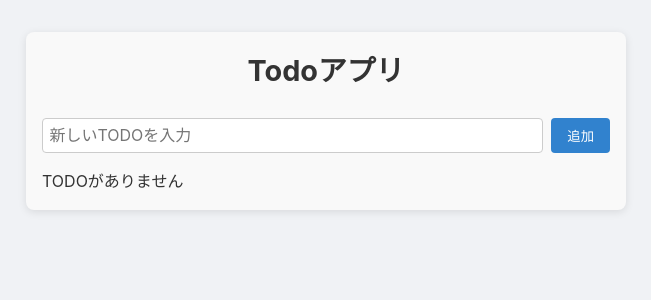
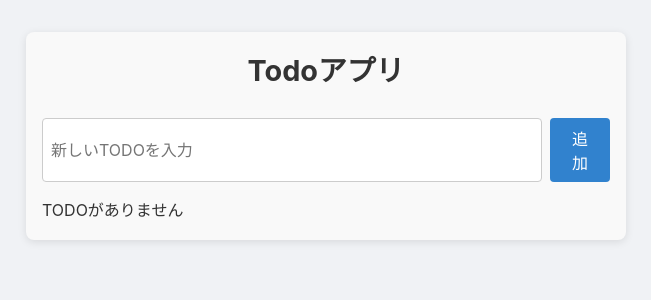
Before and after one commit to GitHubYucky/ReactTDDDTemplate, a React (Vite) app: page / in a window 1280 px wide. Shown: the top 300 px of the page, without its empty margins (314-965 px from the left). Built offline with nearby package versions, Linux system fonts and the light colour scheme.

Commit message:
module単位のCSS Componentを分けた

```diff
--- /dev/null
+++ b/src/components/button/button.module.css
@@ -0,0 +1,29 @@
+.button {
+    padding: 0.5rem 1rem;
+    border-radius: 4px;
+    font-size: 1rem;
+    border: none;
+    cursor: pointer;
+    color: white;
+  }
+
+  .primary {
+    background-color: #3182ce;
+  }
+  .primary:hover {
+    background-color: #2b6cb0;
+  }
+
+  .secondary {
+    background-color: #718096;
+  }
+  .secondary:hover {
+    background-color: #4a5568;
+  }
+
+  .danger {
+    background-color: #e53e3e;
+  }
+  .danger:hover {
+    background-color: #c53030;
+  }
--- /dev/null
+++ b/src/components/button/button.tsx
@@ -0,0 +1,16 @@
+import type { ButtonHTMLAttributes } from "react";
+import styles from "./button.module.css";
+
+type Variant = "primary" | "secondary" | "danger";
+
+type Props = ButtonHTMLAttributes<HTMLButtonElement> & {
+  variant?: Variant;
+};
+
+export const Button = ({ children, variant = "primary", ...props }: Props) => {
+  return (
+    <button className={`${styles.button} ${styles[variant]}`} {...props}>
+      {children}
+    </button>
+  );
+};
--- /dev/null
+++ b/src/components/input/input.module.css
@@ -0,0 +1,7 @@
+.input {
+    padding: 0.5rem;
+    font-size: 1rem;
+    border: 1px solid #ccc;
+    border-radius: 4px;
+    width: 100%;
+  }
--- /dev/null
+++ b/src/components/input/input.tsx
@@ -0,0 +1,8 @@
+import type { InputHTMLAttributes } from "react";
+import styles from "./Input.module.css";
+
+type Props = InputHTMLAttributes<HTMLInputElement>;
+
+export const Input = (props: Props) => {
+  return <input className={styles.input} {...props} />;
+};
--- a/src/features/todo/components/Todo.module.css
+++ b/src/features/todo/components/Todo.module.css
@@ -1,22 +1,20 @@
-/* Todo.module.css */
+.actions {
+  display: flex;
+  gap: 0.5rem; /* ボタン間のスペース */
+  align-items: center; /* 高さを揃える */
+  margin-top: 0.5rem;
+}
+
 .todo {
-    margin-bottom: 1rem;
-    padding: 0.5rem;
-    border: 1px solid #ccc;
-    border-radius: 6px;
-  }
+  display: flex;
+  justify-content: space-between;
+  align-items: center;
+  padding: 0.75rem;
+  border: 1px solid #ccc;
+  border-radius: 6px;
+  margin-bottom: 0.5rem;
+}
 
-  .todoText {
-    margin-right: 1rem;
-    cursor: pointer;
-  }
-
-  .done {
-    text-decoration: line-through;
-  }
-
-  .actions {
-    display: flex;
-    gap: 0.5rem;
-    margin-top: 0.5rem;
-  }
+.todoText {
+  flex: 1;
+}
--- a/src/features/todo/components/Todo.tsx
+++ b/src/features/todo/components/Todo.tsx
@@ -2,6 +2,8 @@
 import { useState } from "react";
 import type { Todo as TodoType } from "../types/todo";
 import styles from "./Todo.module.css";
+import { Button } from "../../../components/button/button";
+import { Input } from "../../../components/input/input";
 
 type Props = {
   todo: TodoType;
@@ -31,14 +33,14 @@ export const Todo = ({ todo, onDelete, onToggle, onEdit }: Props) => {
     <div className={styles.todo}>
       {isEditing ? (
         <>
-          <input
+          <Input
             value={editText}
             onChange={(e) => setEditText(e.target.value)}
             onKeyDown={(e) => e.key === "Enter" && handleEditSubmit()}
           />
           <div className={styles.actions}>
-            <button onClick={handleEditSubmit}>保存</button>
-            <button onClick={handleCancel}>Cancel</button>
+            <Button variant="primary" onClick={handleEditSubmit}>保存</Button>
+            <Button variant="secondary" onClick={handleCancel}>Cancel</Button>
           </div>
         </>
       ) : (
@@ -50,8 +52,8 @@ export const Todo = ({ todo, onDelete, onToggle, onEdit }: Props) => {
             {todo.text}
           </span>
           <div className={styles.actions}>
-            <button onClick={() => setIsEditing(true)}>編集</button>
-            <button onClick={() => onDelete(todo.id)}>削除</button>
+            <Button variant="primary" onClick={() => setIsEditing(true)}>編集</Button>
+            <Button variant="danger" onClick={() => onDelete(todo.id)}>削除</Button>
           </div>
         </>
       )}
--- a/src/features/todo/components/TodoInput.tsx
+++ b/src/features/todo/components/TodoInput.tsx
@@ -1,6 +1,8 @@
 // src/features/todo/components/TodoInput.tsx
 import { useState } from "react";
 import styles from "./TodoInput.module.css";
+import { Button } from "../../../components/button/button";
+import { Input } from "../../../components/input/input";
 
 type Props = {
   onAdd: (text: string) => void;
@@ -19,16 +21,13 @@ export const TodoInput = ({ onAdd }: Props) => {
 
   return (
     <div className={styles.inputContainer}>
-      <input
+      <Input
         type="text"
         value={text}
         placeholder="新しいTODOを入力"
         onChange={(e) => setText(e.target.value)}
-        className={styles.inputField}
       />
-      <button onClick={handleSubmit} className={styles.addButton}>
-        追加
-      </button>
+      <Button onClick={handleSubmit}>追加</Button>
     </div>
   );
 };
```
Also changed, not shown: 1 other file (tests, documents, lock files or other folders).
